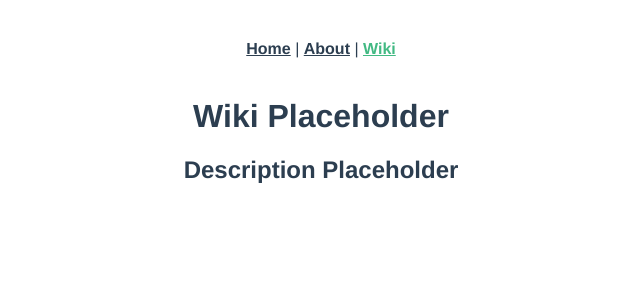
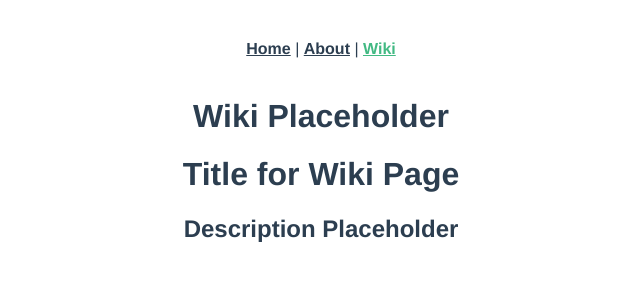
Before and after one commit to hiyaryan/simoc-javascript, a Vue app in the folder chart-app/: page /#/wiki in a window 1280 px wide. Shown: the top 300 px of the page, without its empty margins (319-959 px from the left). Built offline with nearby package versions, Linux system fonts and the light colour scheme.

Commit message:
Task#206 Add H1 for title on wiki page

```diff
--- a/chart-app/src/views/Wiki.vue
+++ b/chart-app/src/views/Wiki.vue
@@ -1,8 +1,10 @@
 <template>
     <div class="wiki">
         <h1>Wiki Placeholder</h1>
+        <h1>Title for Wiki Page</h1>
 
-        <!-- This is a place holder for which chart will be passed from the parent component-->
+        <!-- This is a place holder for which chart will be passed from the parent component
+        this will need to be modified for component state once that task is completed -->
         <h2 v-if="chart1">Chart1</h2>
         <h2 v-if="chart2">Chart2</h2>
         <h2 v-if="chart3">Chart3</h2>
```
